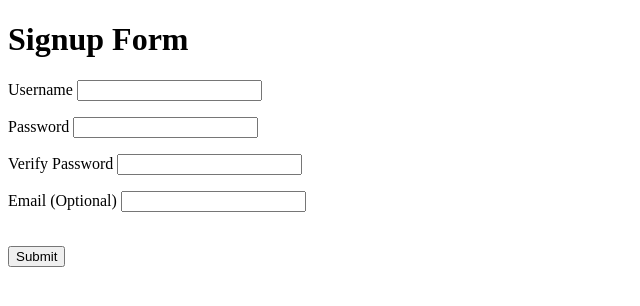
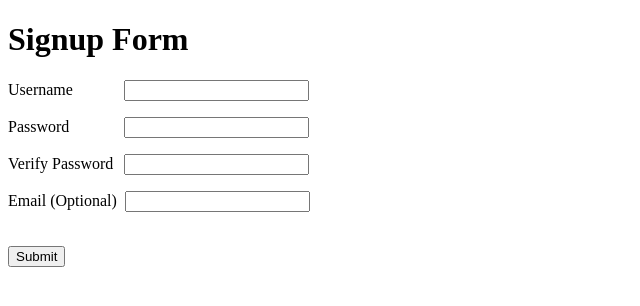
Before and after one commit to Amee27/user-signup, a Flask app: page / in a window 1280 px wide. Shown: the top 306 px of the page, without its empty margins (0-640 px from the left). Run offline with Flask 2, Linux system fonts and the light colour scheme.

Commit message:
added some style

```diff
--- a/templates/index.html
+++ b/templates/index.html
@@ -4,6 +4,21 @@
     <style>
         .error { color: red; }
 
+        .input1 {
+            margin-left: 47px
+        }
+
+        .input2 {
+            margin-left: 51px
+        }
+
+        .input3 {
+            margin-left: 7px
+        }
+
+        .input4 {
+            margin-left: 4px
+        }
     </style>
 
 </head>
@@ -11,22 +26,22 @@
     <h1>Signup Form</h1>
     <form action="/signup" method='POST'>
         <label>Username
-            <input name="username" type="text" value="{{username}}"/>
+            <input class="input1" name="username" type="text" value="{{username}}"/>
         </label>
         <p class="error">{{username_error}}</p>
 
         <label> Password
-            <input name="password" type="password" value=''/>
+            <input class="input2" name="password" type="password" value=''/>
         </label>
         <p class="error">{{password_error}}</p>
 
         <label> Verify Password
-            <input name="verify_password" type="password" value=''/>
+            <input class="input3" name="verify_password" type="password" value=''/>
         </label>
         <p class="error">{{verify_password_error}}</p>
 
         <label> Email (Optional)
-            <input name="email" type="text" value="{{email}}"/>
+            <input class="input4" name="email" type="text" value="{{email}}"/>
         </label>
         <p class="error">{{email_error}}</p><br>
         <input type="submit"/>
```
